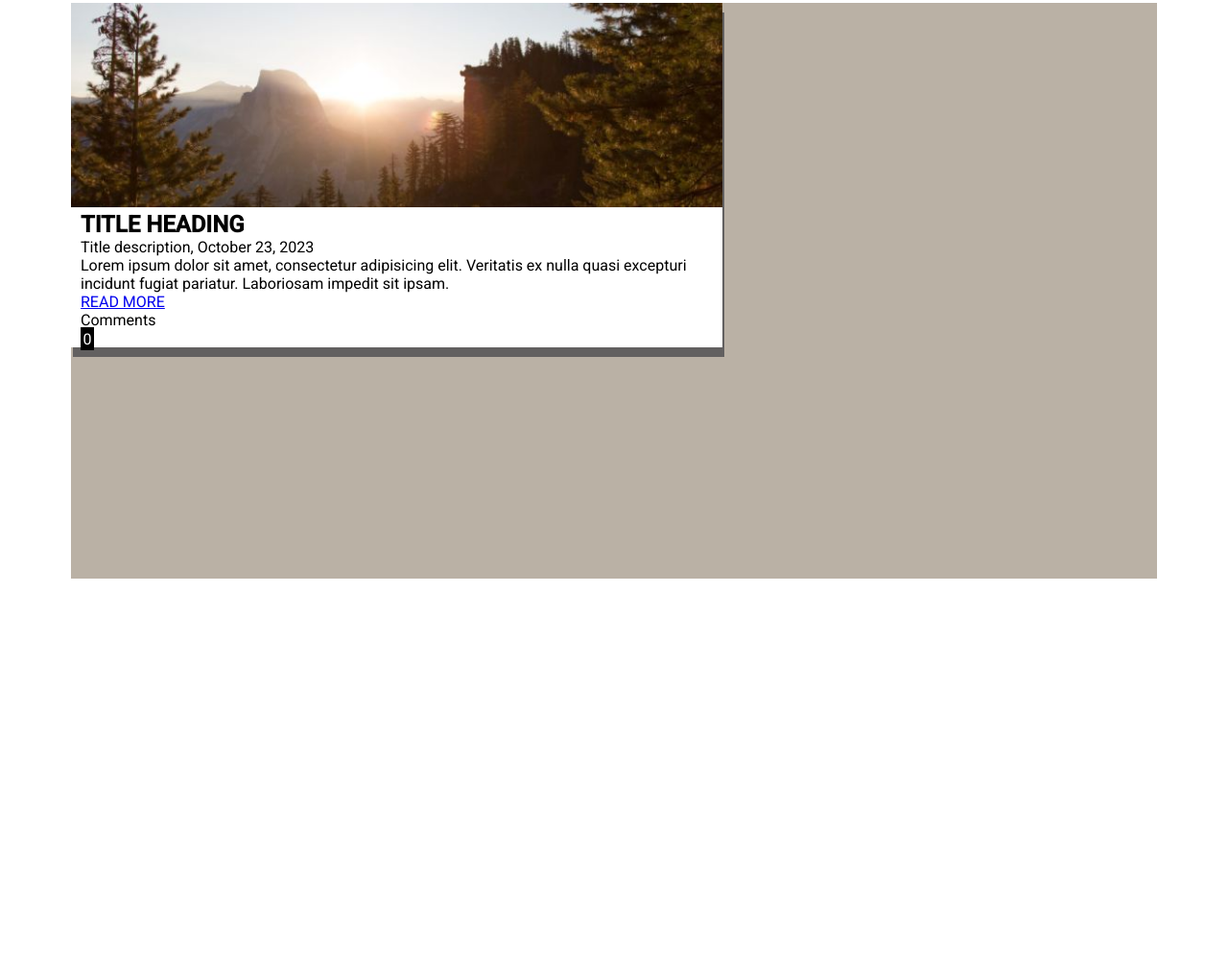
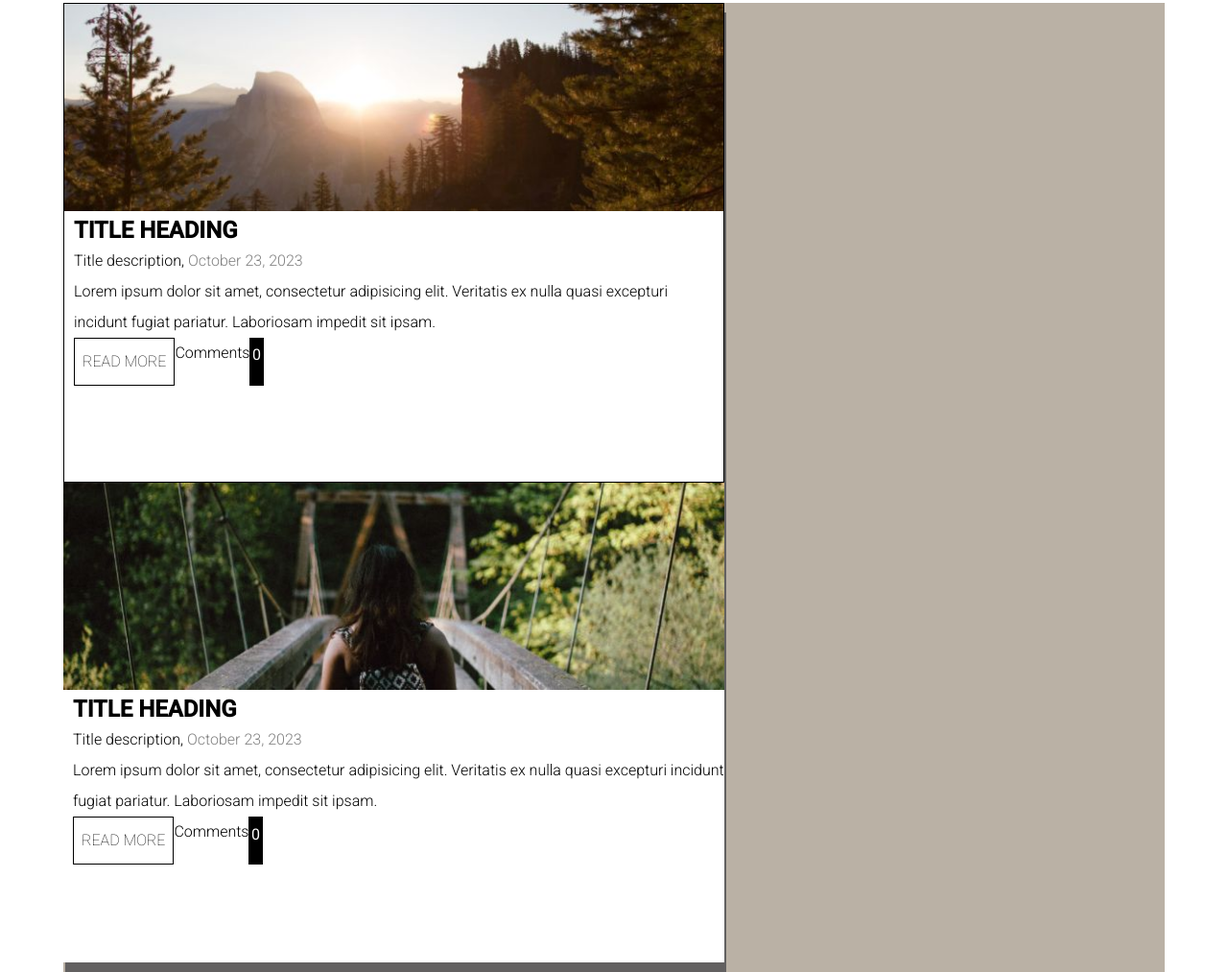
Before and after one commit to mgrobinson35/My-Blog, a plain HTML site: page index.html in a window 1280 px wide. Shown: the part 233-1246 px from the top of the page at 96% size. Before the commit the page ends 836 px from the top, so only its background shows below. Drawn offline with Linux system fonts and the light colour scheme.

```diff
--- a/index.html
+++ b/index.html
@@ -18,16 +18,36 @@
           <img src="images/woods.jpg" alt="sky" />
           <article class="text">
           <h2>TITLE HEADING</h2>
-          <p>Title description, October 23, 2023</p>
+          <p>Title description, <span class="date">October 23, 2023</span></p>
           <p>
             Lorem ipsum dolor sit amet, consectetur adipisicing elit. Veritatis
             ex nulla quasi excepturi incidunt fugiat pariatur. Laboriosam
             impedit sit ipsam.
           </p>
+          <section class="links">
           <a href="#" class="links">READ MORE</a>
           <p>Comments</p>
           <span class="box">0</span>
+        </section>
         </article>
+      </section>
+
+      <section class="article-2">
+
+        <img src="images/bridge.jpg" alt="bridge">
+
+        <article class="text">
+        <h2>TITLE HEADING</h2>
+        <p>Title description, <span class="date">October 23, 2023</span></p>
+        <p>
+          Lorem ipsum dolor sit amet, consectetur adipisicing elit. Veritatis
+          ex nulla quasi excepturi incidunt fugiat pariatur. Laboriosam
+          impedit sit ipsam.
+        </p>
+        <section class="links">
+        <a href="#" class="links">READ MORE</a>
+        <p>Comments</p>
+        <span class="box">0</span>
       </section>
     </section>
   </body>
--- a/style.css
+++ b/style.css
@@ -5,6 +5,27 @@
     margin: 0;
     box-sizing: border-box;
     font-family: 'Roboto', sans-serif;
+
+}
+
+h1 {
+    font-weight: 500;
+}
+
+p {
+    font-weight: 300;
+}
+
+.date {
+    color:gray;
+}
+
+a {
+   text-decoration: none;
+   color:black;
+   font-weight: 100;
+   border: 1px solid black;
+   padding: .5em
 }
 
 .heading {
@@ -32,24 +53,45 @@
 }
 
 .container {
-    max-width: 1132px;
+    max-width: 1148px;
     background-color: rgb(186, 177, 165);
     margin: 0 auto;
-    height: 600px;
+    height: 1200px;
+
 }
 
 .article-1 {
     width: 60%;
     background-color: white;
     box-shadow: 2px 10px #626060;
+    height:500px;
+    border: 1px solid black;
 
 
 }
 
  .text  {
     padding-left: 10px;
+    line-height: 2em;
 }
 
 .article-1 img{
     width: 100%;
 }
+
+.links {
+    display: flex;
+
+
+}
+
+.article-2 {
+    width: 60%;
+    background-color: white;
+    box-shadow: 2px 10px #626060;
+    height:500px;
+}
+
+.article-2 img{
+    width: 100%;
+}
```
